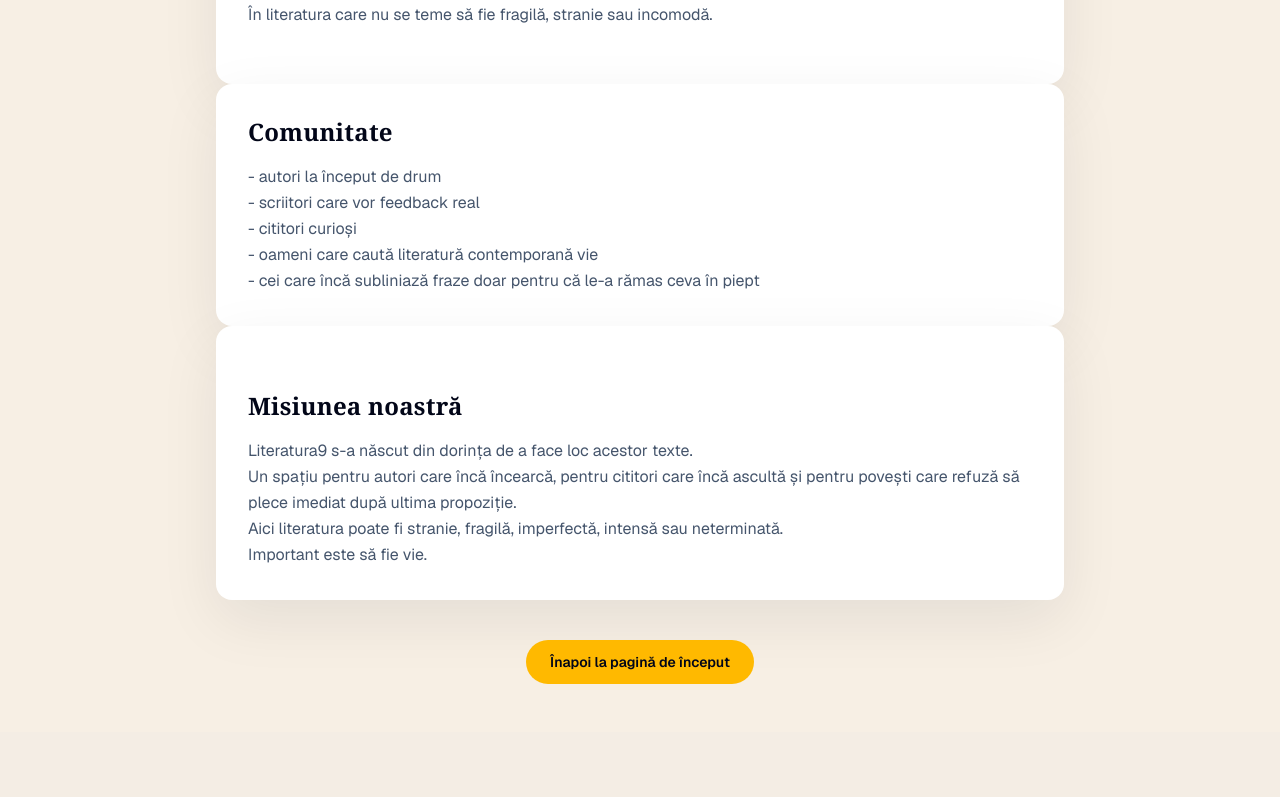
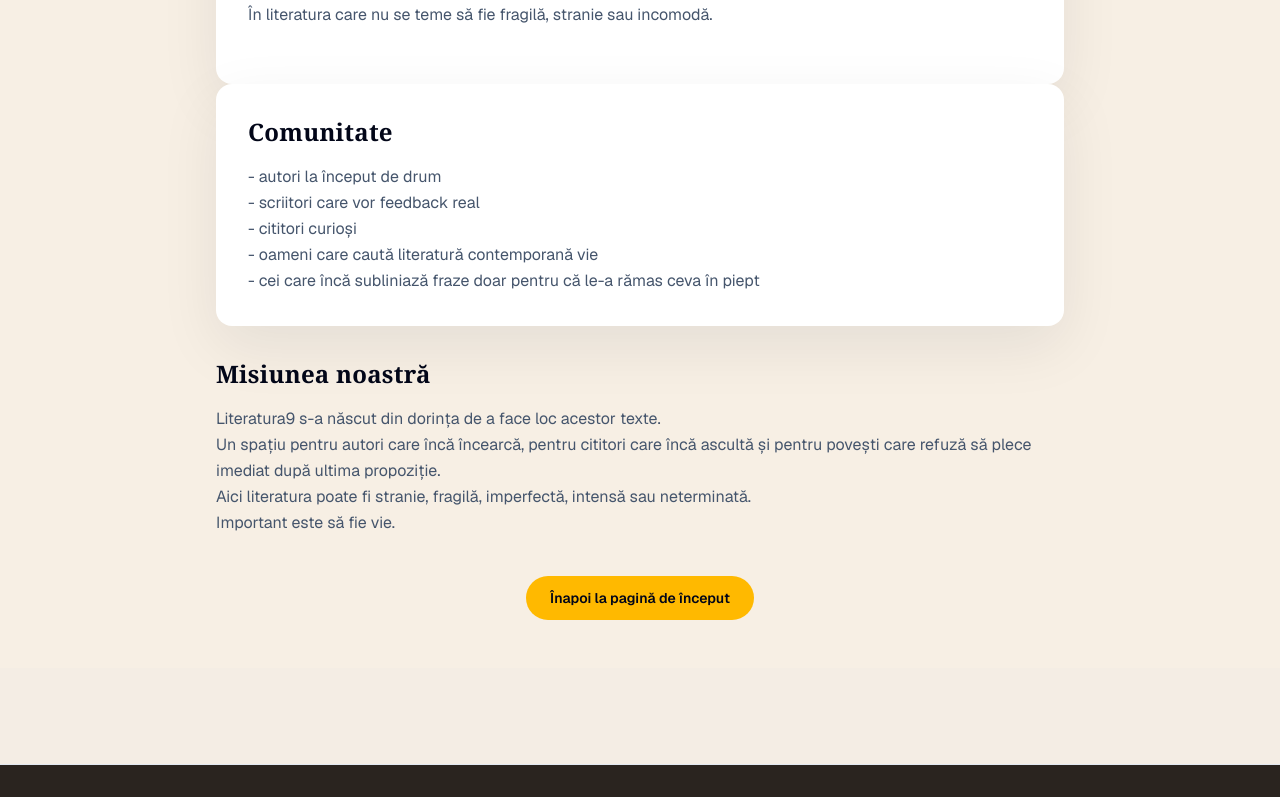
Before and after one commit to magique99/lit-app, a Next.js app: page /about in a window 1280 px wide. Shown: the part 572-1369 px from the top of the page. Built offline with nearby package versions, Linux system fonts and the light colour scheme; no server answers.

Commit message:
update UX

```diff
--- a/app/about/page.tsx
+++ b/app/about/page.tsx
@@ -41,7 +41,6 @@ export default function AboutPage() {
            - cei care încă subliniază fraze doar pentru că le-a rămas ceva în piept
           </p>
         </div>
-        <div className="bg-white rounded-2xl p-8 shadow-[0_20px_60px_rgba(15,23,42,0.08)]">
           <h2 className="mt-8 mb-4 text-2xl font-semibold text-slate-950">Misiunea noastră</h2>
           <p className="text-slate-600 leading-relaxed">
             Literatura9 s-a născut din dorința de a face loc acestor texte.
@@ -55,7 +54,6 @@ export default function AboutPage() {
           <p className="text-slate-600 leading-relaxed">
             Important este să fie vie.
           </p>
-        </div>
         <div className="mt-10 text-center">
           <Link href="/" className="inline-flex items-center justify-center rounded-full bg-amber-400 px-6 py-3 text-sm font-semibold text-slate-950 transition hover:bg-amber-300">
             Înapoi la pagină de început
```
